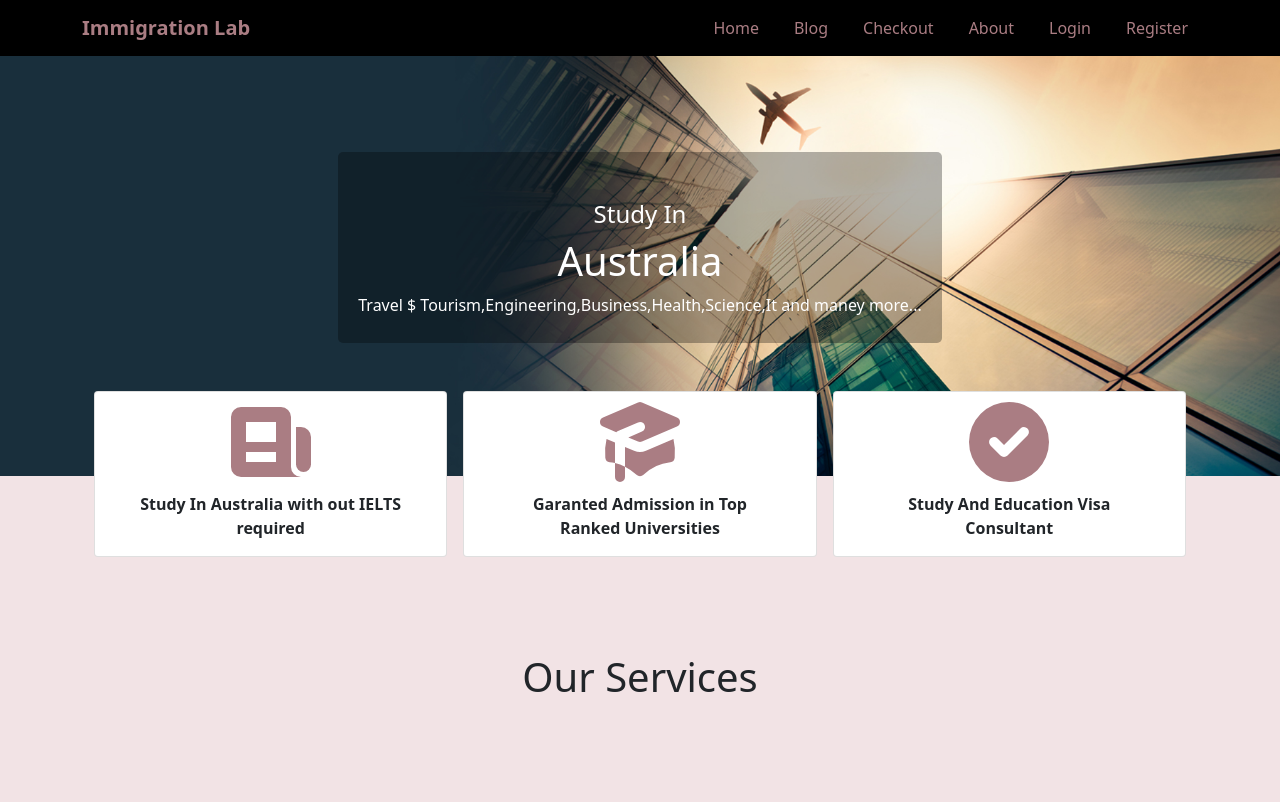
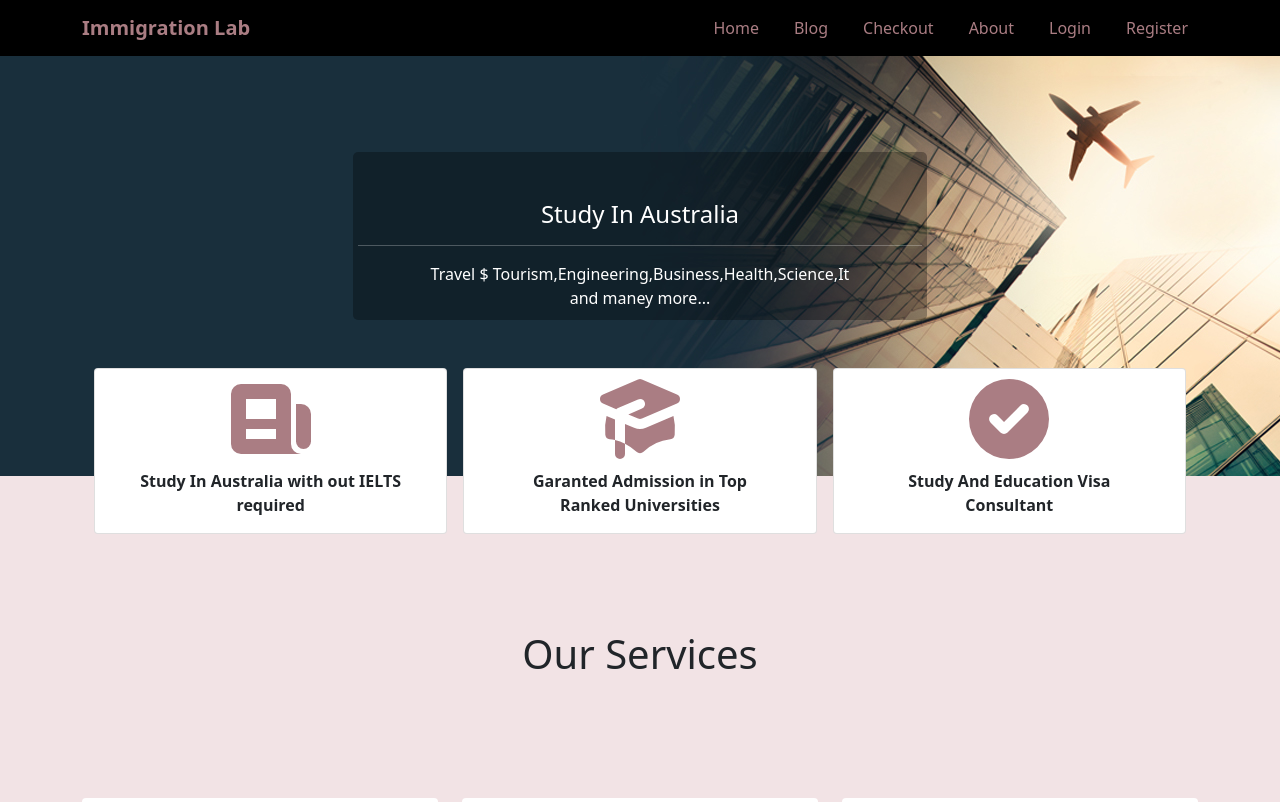
Before and after one commit to istiakhasan/Immigration-Lab, a React (Create React App) app: page / in a window 1280 px wide. Shown: the top 802 px of the page. Built offline with nearby package versions, Linux system fonts and the light colour scheme; grey boxes are pictures that could not be loaded.

Commit message:
register with email and password funtionality implemented

```diff
--- a/src/App.js
+++ b/src/App.js
@@ -1,11 +1,14 @@
 
 import { Route, Routes } from 'react-router-dom';
 import './App.css';
+import About from './components/Pages/About/About';
+import Blog from './components/Pages/Blog/Blog';
 import CheckOut from './components/Pages/CheckOut/CheckOut';
 import Home from './components/Pages/Home/Home/Home';
 import Login from './components/Pages/Login/Login/Login';
 import Register from './components/Pages/Login/Register/Register';
 import Header from './components/Shared/Header/Header'
+import NotFound from './components/Shared/NotFound/NotFound';
 
 
 function App() {
@@ -15,9 +18,14 @@ function App() {
 
        <Routes>
          <Route path='/' element={<Home />}></Route>
+         <Route path='/home' element={<Home />}></Route>
+         <Route path='/checkout' element={<CheckOut />} />
          <Route path='/checkout/:serviceId' element={<CheckOut />} />
          <Route path='/login' element={<Login />} />
          <Route path='/register' element={<Register />} />
+         <Route path='/about' element={<About />} />
+         <Route path='/blog' element={<Blog />} />
+         <Route path='*' element={<NotFound />} />
        </Routes>
     </div>
   );
--- /dev/null
+++ b/src/components/Pages/About/About.js
@@ -0,0 +1,11 @@
+import React from 'react';
+
+const About = () => {
+    return (
+        <div>
+            <h1>About page</h1>
+        </div>
+    );
+};
+
+export default About;
--- /dev/null
+++ b/src/components/Pages/Blog/Blog.js
@@ -0,0 +1,11 @@
+import React from 'react';
+
+const Blog = () => {
+    return (
+        <div>
+            <h1>Blog Page</h1>
+        </div>
+    );
+};
+
+export default Blog;
--- a/src/components/Pages/Home/Banner/Banner.css
+++ b/src/components/Pages/Home/Banner/Banner.css
@@ -12,23 +12,30 @@
     top: 0;
     background-image: url(../../../../images/banner2.jpg);
     background-repeat: no-repeat;
-    background-size: cover;
+    background-size: contain 100%;
+
     right: 0;
     width: 100%;
     z-index: -50;
 
 }
 
-.banner-content {
-    max-width: 300px;
-}
+
 
 article {
-    font-size: 1rem;
+
+    height: auto;
+    width: fit-content;
+    margin: 0 auto;
     background-color: rgba(0, 0, 0, .3);
-    padding: 10px 20px;
+    padding: 10px 5px;
     font-family: 'Lato' sans-serif;
     border-radius: 5px;
+}
+article>p{
+  width: 80%;
+  margin: 0 auto;
+  word-wrap: break-word;
 }
 
 .icon-color {
--- a/src/components/Pages/Home/Banner/Banner.js
+++ b/src/components/Pages/Home/Banner/Banner.js
@@ -6,11 +6,12 @@ const Banner = () => {
 
   return (
    <div className="container-fluid banner-container h-100">
-     <div className='d-flex  justify-content-center align-items-center flex-column pt-5'>
+     <div className=' pt-5'>
      <article  className='text-white text-center my-5 pt-5'>
-        <h4>Study In</h4>
-        <h1>Australia</h1>
-        <p>Travel $ Tourism,Engineering,Business,Health,Science,It and maney more...</p>
+        <h4>Study In <span>Australia</span></h4>
+        <hr />
+
+        <p className='d-none d-lg-block'>Travel $ Tourism,Engineering,Business,Health,Science,It and maney more...</p>
       </article>
 
      </div>
--- a/src/components/Pages/Login/Register/Register.js
+++ b/src/components/Pages/Login/Register/Register.js
@@ -1,8 +1,46 @@
 import React from 'react';
-import {Link} from 'react-router-dom'
+import {Link, useNavigate} from 'react-router-dom'
 import {FaMale } from 'react-icons/fa';
+import {useCreateUserWithEmailAndPassword, useUpdateProfile} from 'react-firebase-hooks/auth'
+import auth from '../../../../firebase.config'
+import { async } from '@firebase/util';
 
 const Register = () => {
+    const [
+        createUserWithEmailAndPassword,
+        user,
+        loading,
+        error,
+      ] = useCreateUserWithEmailAndPassword(auth);
+      const [updateProfile, updating, profileError] = useUpdateProfile(auth);
+      const navigate=useNavigate()
+
+    let errorMessage;
+    if(error || profileError){
+        errorMessage=<p className='text-center text-danger'>{error.message}</p>
+    }
+
+    if(user){
+
+      console.log(user)
+    }
+
+    //Submit button or sign up or register button handle
+    const handleRegistration=async(e)=>{
+        e.preventDefault()
+      const name=e.target.name.value
+      const email=e.target.email.value
+      const password=e.target.password.value
+
+      if( email && password){
+        await createUserWithEmailAndPassword(email,password)
+        await updateProfile({ displayName:name});
+
+        console.log('Updated profile');
+      }
+
+    }
+
     return (
         <div className='login-container'>
         <div className="login-div">
@@ -11,25 +49,28 @@ const Register = () => {
                 Register
             </div>
 
-            <div className="fields">
+          <form onSubmit={handleRegistration}>
+          <div className="fields">
                 <div className="username">
                     <FaMale />
 
-                    <input type="text" name=""  className="user-input" placeholder="Name" />
+                    <input type="text" name="name"  className="user-input" placeholder="Name" required/>
                 </div>
                 <div className="username">
                     <img src="https://e7.pngegg.com/pngimages/490/260/png-clipart-email-email-miscellaneous-angle.png" alt="" />
-                    <input type="email" name=""  className="user-input" placeholder="Email" />
+                    <input type="email" name="email"  className="user-input" placeholder="Email" required/>
                 </div>
                 <div className="password">
                     <img src="https://flyclipart.com/thumb2/password-png-icon-free-download-121695.png" alt="" />
-                    <input type="password" name=""  placeholder="password" className="pass-input" />
+                    <input type="password" name="password"  placeholder="password" className="pass-input"  required/>
                 </div>
 
             </div>
-            <button name="button" className="signin-button">Register</button>
+            {errorMessage}
+            <button type='submit' className="signin-button">Register</button>
+          </form>
             <div className="input-link mt-2">
-                <a>Already Have a Account? <span className='text-secondary'>OR</span></a> <Link className='text-primary' to="/login">Login</Link>
+                <p>Already Have a Account? <span className='text-secondary'>OR</span> <Link className='text-primary' to="/login">Login</Link></p>
             </div>
         </div>
     </div>
--- a/src/components/Shared/Header/Header.js
+++ b/src/components/Shared/Header/Header.js
@@ -1,13 +1,13 @@
 import React from 'react';
 import { Container, Nav, Navbar } from 'react-bootstrap';
-import { NavLink} from 'react-router-dom'
+import { NavLink,Link} from 'react-router-dom'
 import './header.css'
 
 const Header = () => {
     return (
         <Navbar sticky='top' style={{background:"#000000"}} expand="lg">
         <Container >
-          <Navbar.Brand style={{color:"#AA7D83"}} className="fw-bold" href="#">Immigration Lab</Navbar.Brand>
+          <Navbar.Brand as={Link} style={{color:"#AA7D83"}} className="fw-bold" to="/">Immigration Lab</Navbar.Brand>
           <Navbar.Toggle aria-controls="navbarScroll" />
           <Navbar.Collapse className='text-center' id="navbarScroll">
             <Nav
@@ -17,7 +17,7 @@ const Header = () => {
             >
               <NavLink  className={({ isActive }) => (isActive ? "active-link" : "link")} to="/home">Home</NavLink>
               <NavLink  className={({ isActive }) => (isActive ? "active-link" : "link")} to="/blog">Blog</NavLink>
-              <NavLink  className={({ isActive }) => (isActive ? "active-link" : "link")} to="/checkout/:id">Checkout</NavLink>
+              <NavLink  className={({ isActive }) => (isActive ? "active-link" : "link")} to="/checkout">Checkout</NavLink>
               <NavLink  className={({ isActive }) => (isActive ? "active-link" : "link")} to="/about">About</NavLink>
               <NavLink  className={({ isActive }) => (isActive ? "active-link" : "link")} to="/login">Login</NavLink>
               <NavLink  className={({ isActive }) => (isActive ? "active-link" : "link")} to="/register">Register</NavLink>
--- /dev/null
+++ b/src/components/Shared/NotFound/NotFound.js
@@ -0,0 +1,11 @@
+import React from 'react';
+
+const NotFound = () => {
+    return (
+        <div>
+            <h1>404 error...</h1>
+        </div>
+    );
+};
+
+export default NotFound;
--- /dev/null
+++ b/src/firebase.config.js
@@ -0,0 +1,16 @@
+import { getAuth } from "firebase/auth"
+import { initializeApp } from "firebase/app";
+
+const firebaseConfig = {
+  apiKey: "AIzaSyA3AO0YfpVNJgOYKFd7y6hbUPHTDiJlK-o",
+  authDomain: "immigration-lab-47778.firebaseapp.com",
+  projectId: "immigration-lab-47778",
+  storageBucket: "immigration-lab-47778.appspot.com",
+  messagingSenderId: "155955451166",
+  appId: "1:155955451166:web:b5bbf823b5699a4b83e50f"
+};
+
+// Initialize Firebase
+const app = initializeApp(firebaseConfig);
+const auth=getAuth(app);
+export default auth;
```
